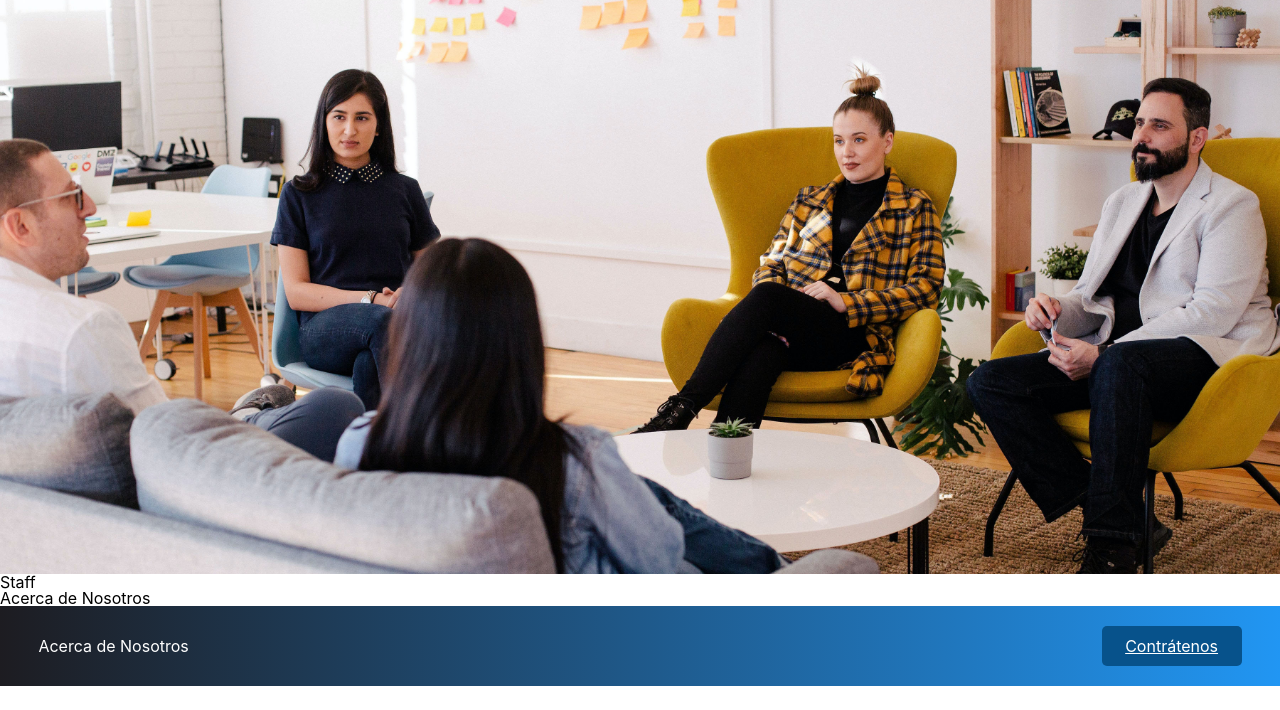
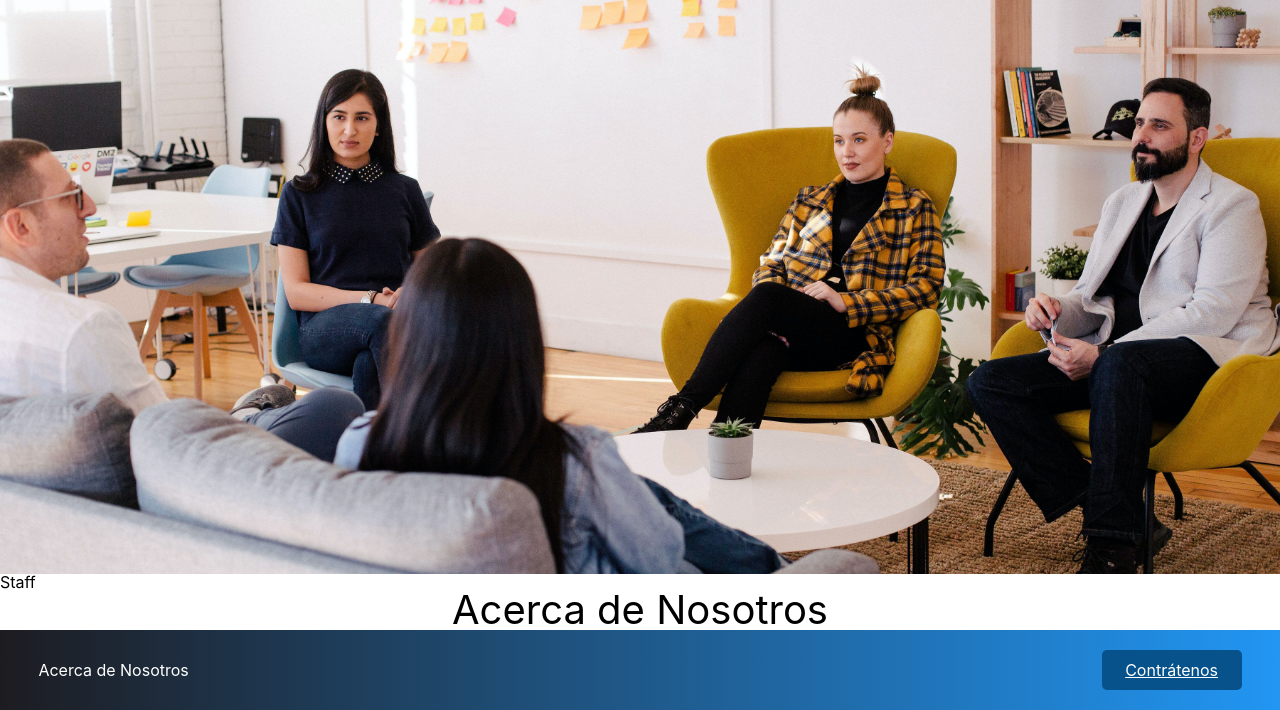
Before and after one commit to ssebastianvindas/CR-Dev, a plain HTML site: page index.html in a window 1280 px wide. Shown: the part 106-816 px from the top of the page. Drawn offline with Linux system fonts and the light colour scheme; a web font is replaced by a local one.

Commit message:
Update index.css

```diff
--- a/css/index.css
+++ b/css/index.css
@@ -1,4 +1,4 @@
-* {
+    * {
     box-sizing: border-box;
 }
 
@@ -48,8 +48,13 @@
     color: #000;
 }
 
-.sct-acerca .sct-titulo {
+#sct-staff .titulos {
     display: flex;
     justify-content: center;
     font-size: 40px;
 }
+
+#sct-acerca .sct-titulo {
+    display: flex;
+    justify-content: center;
+    font-size: 40px;
```
